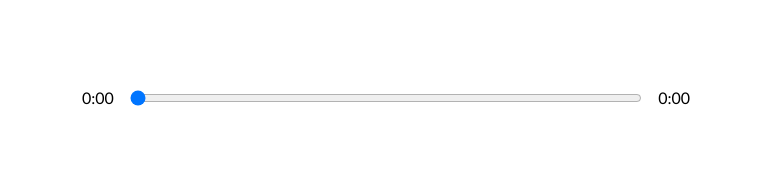
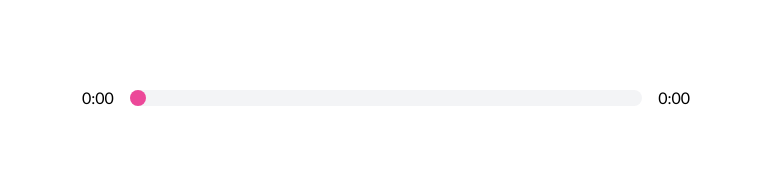
Before and after one commit to Dannyp6611/music-player, a React (Vite) app: page / in a window 1280 px wide. Shown: the part 490-666 px from the top of the page, without its empty margins (254-1025 px from the left). Built offline with nearby package versions, Linux system fonts and the light colour scheme.

Commit message:
styled input range on the player

```diff
--- a/src/components/Player.jsx
+++ b/src/components/Player.jsx
@@ -80,7 +80,7 @@ const Player = ({
           value={songInfo.currentTime}
           onChange={dragHandler}
           type="range"
-          className="flex-1 py-4"
+          className="flex-1 py-4 appearance-none bg-transparent [&::-webkit-slider-runnable-track]:rounded-full [&::-webkit-slider-runnable-track]:bg-gray-100 [&::-webkit-slider-thumb]:appearance-none [&::-webkit-slider-thumb]:h-[16px] [&::-webkit-slider-thumb]:w-[16px] [&::-webkit-slider-thumb]:rounded-full [&::-webkit-slider-thumb]:bg-pink-500"
         />
         <p className="p-4">
           {songInfo.duration ? getTime(songInfo.duration) : '0:00'}
```
